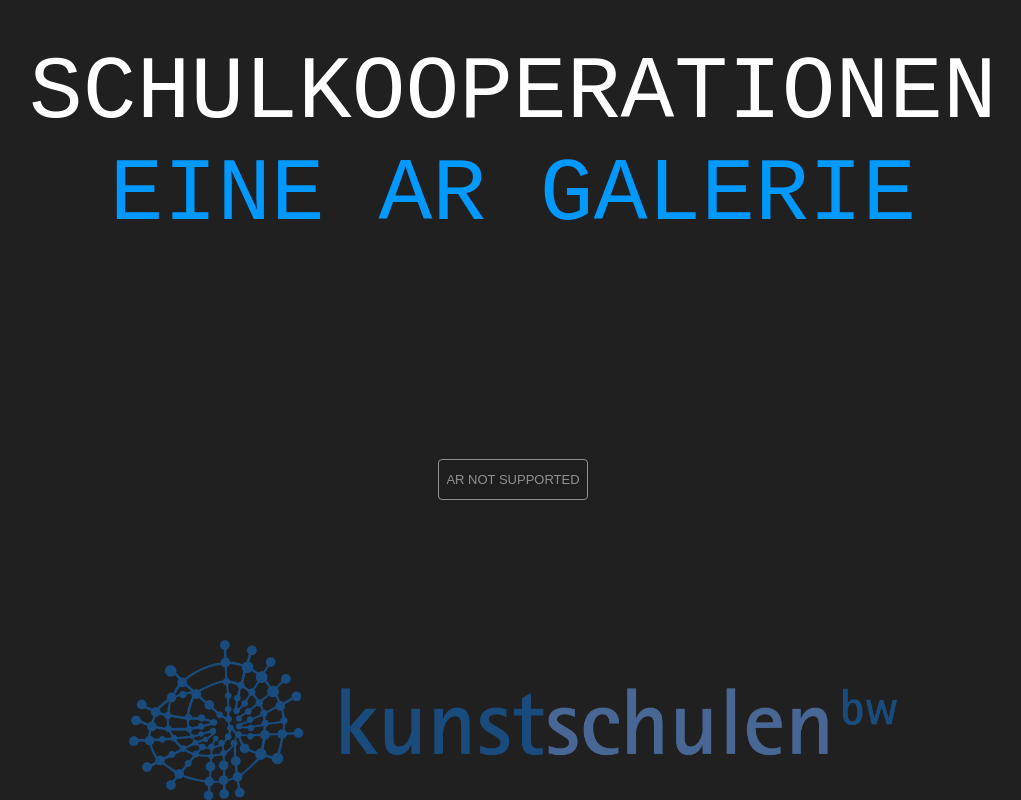
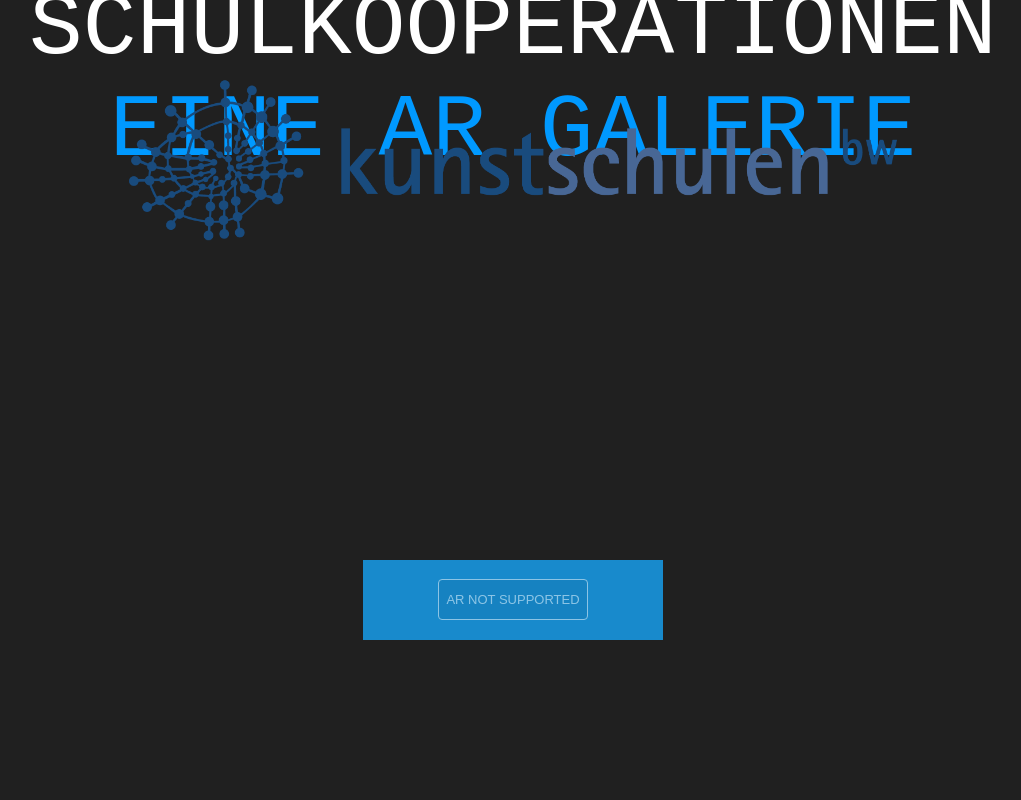
Before and after one commit to kunstschulenbw/Kunstschulkooperationen-AR, a plain HTML site: page index.html in a window 1280 px wide. Shown: the whole page, without its empty margins (127-1148 px from the left). Drawn offline with nearby package versions, Linux system fonts and the light colour scheme; animation ran at ten frames a second; a web font is replaced by a local one.

Commit message:
Update index.html

```diff
--- a/index.html
+++ b/index.html
@@ -33,12 +33,12 @@
             color: white;
             font-family: 'Kode Mono', monospace;
             text-align: center;
-            margin: -40% 10px 0; /* Abstand zu den Seiten in Pixeln */
+            margin: -50% 10px 0; /* Abstand zu den Seiten in Pixeln */
         }
 
         #image {
             position: absolute;
-            top: 90%;
+            top: 20%;
             left: 50%;
             width: 60%;
             transform: translate(-50%, -50%);
@@ -47,9 +47,10 @@
         #arButton {
             position: absolute;
             color: white;
-            top: 55%; /* Änderung der Position auf 70% von oben */
+            top: 70%; /* Änderung der Position auf 70% von oben */
             height: 10%;
             width: 300px;
+            background: rgb(24, 138, 204); /* Geänderter Hintergrund-Farbton für den AR-Button */
             font-family: 'Kode Mono', monospace; /* Geänderter Font für den AR-Button */
             z-index: 1000;
         }
@@ -63,15 +64,14 @@
             <br>
             <span style="color: #0099ff;">EINE AR GALERIE</span>
         </div>
-        <div id="arButton"></div> <!-- AR-Button vor das Image-Element verschieben -->
+        <div id="arButton"></div>
         <img id="image" src="kunstschulen-bw-logo-lang.png">
     </div>
-
 
     <script type="module">
         import { ARButton } from 'https://unpkg.com/three@0.126.0/examples/jsm/webxr/ARButton.js';
 
-        let camera, scene, renderer;
+        let camera, scene, renderer, tetrahedron;
         let meshes = [];
 
         init();
@@ -80,7 +80,6 @@
             loadTexture('image02.png'),
             loadTexture('image03.png'),
             loadTexture('image04.png'),
-
         ]).then(textures => {
             initAR(textures);
         });
@@ -92,6 +91,7 @@
             scene = new THREE.Scene();
 
             camera = new THREE.PerspectiveCamera(70, window.innerWidth / window.innerHeight, 0.01, 40);
+            camera.position.z = 5;
 
             renderer = new THREE.WebGLRenderer({ antialias: true, alpha: true });
             renderer.setPixelRatio(window.devicePixelRatio);
@@ -102,6 +102,12 @@
             var light = new THREE.HemisphereLight(0xffffff, 0xbbbbff, 1);
             light.position.set(0.5, 1, 0.25);
             scene.add(light);
+
+            // Futuristisches Overlay (Tetraeder)
+            const geometry = new THREE.TetrahedronGeometry(1, 0);
+            const material = new THREE.MeshBasicMaterial({ color: 0x0077ff, wireframe: true, emissive: 0x0000ff });
+            tetrahedron = new THREE.Mesh(geometry, material);
+            scene.add(tetrahedron);
 
             window.addEventListener('resize', onWindowResize, false);
         }
@@ -143,10 +149,12 @@
         }
 
         function animate() {
-            renderer.setAnimationLoop(render);
-        }
+            requestAnimationFrame(animate);
 
-        function render() {
+            // Rotiere das futuristische Overlay (Tetraeder)
+            tetrahedron.rotation.x += 0.005;
+            tetrahedron.rotation.y += 0.005;
+
             renderer.render(scene, camera);
         }
     </script>
```
